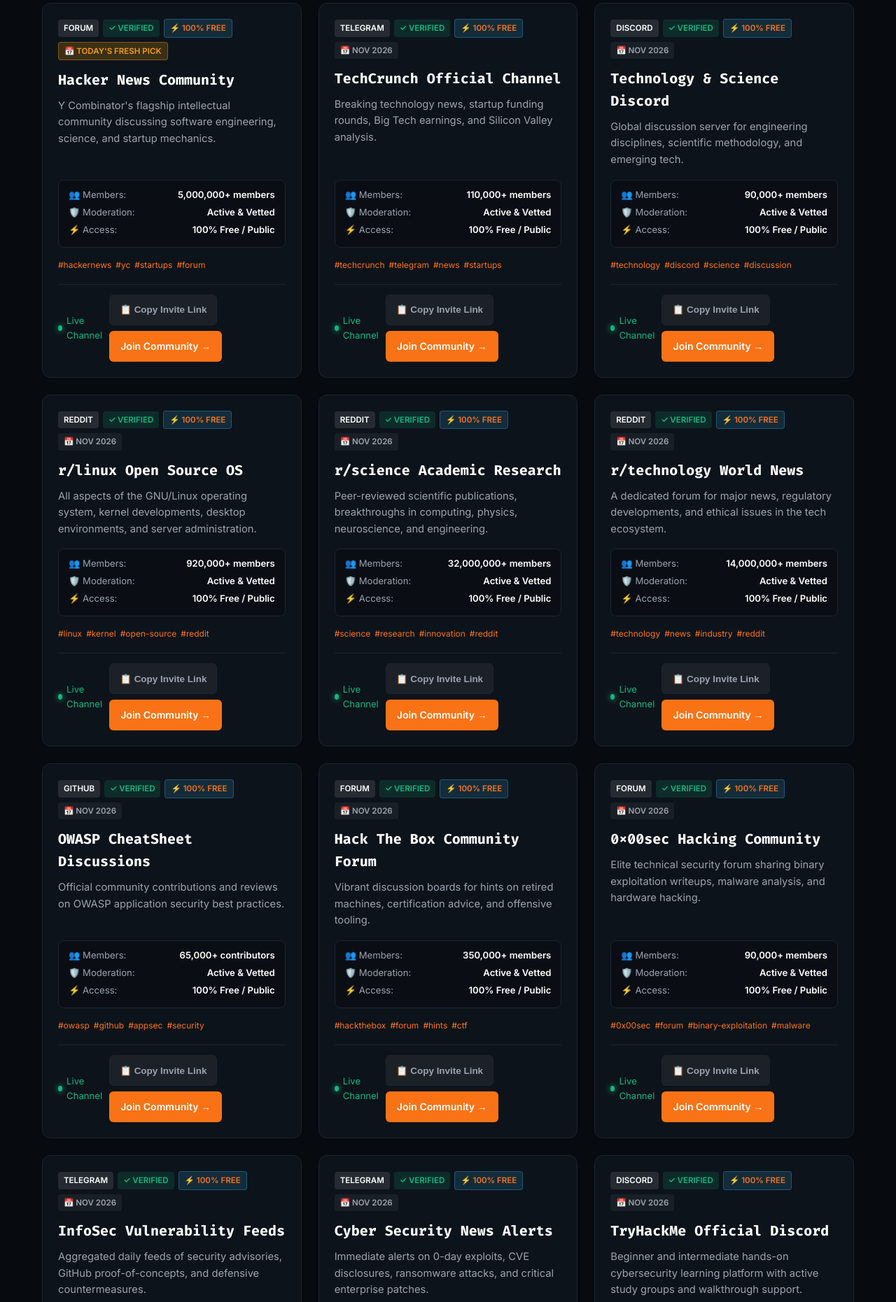
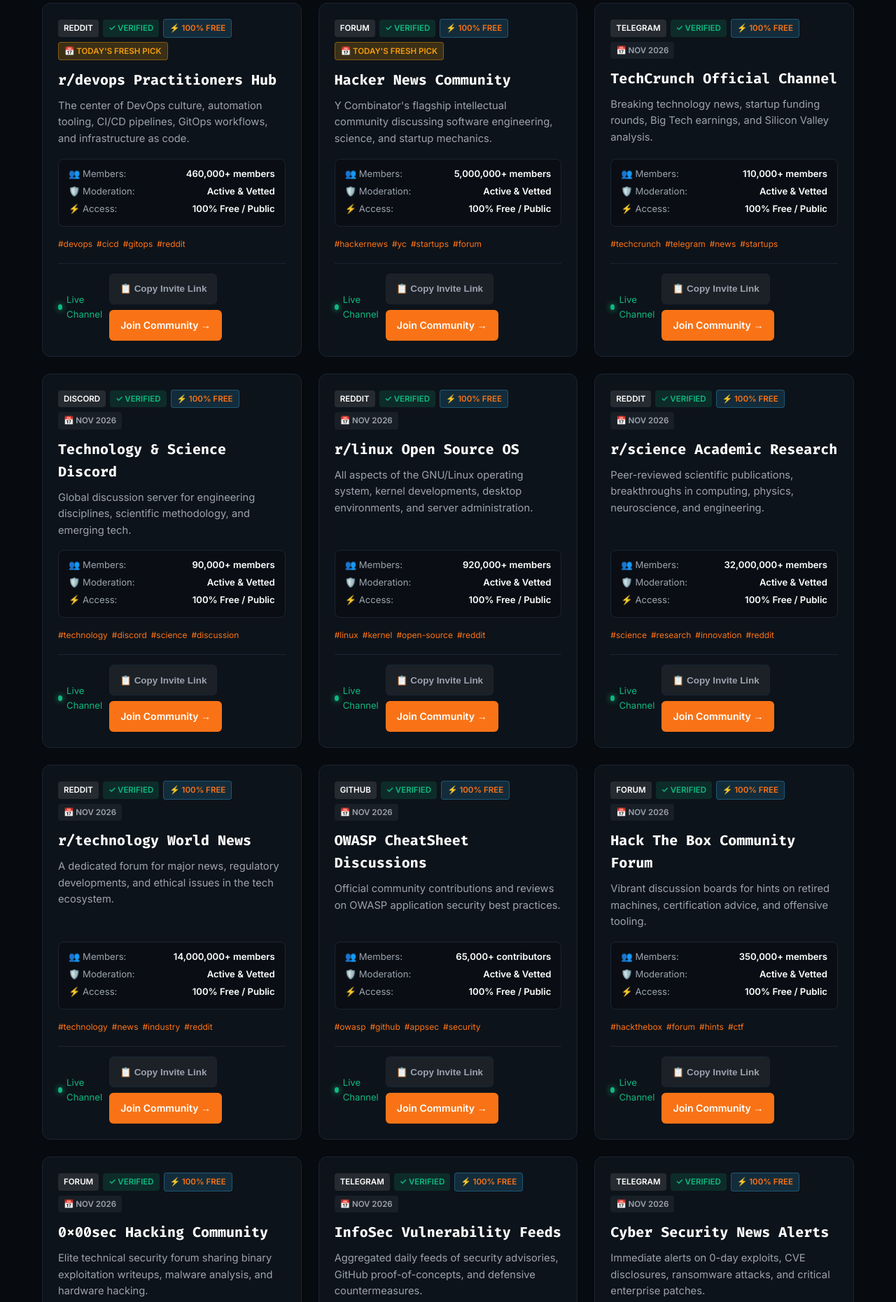
Before and after one commit to jibranpcccc/kubernetes-cloud-native-hub, a plain HTML site: page index.html in a window 1280 px wide. Shown: the part 1231-3092 px from the top of the page at 70% size. Drawn offline with Linux system fonts and the light colour scheme.

Commit message:
feat(replenishment): fresh community links added - 2026-11-18 [skip ci]

```diff
--- a/feed.xml
+++ b/feed.xml
@@ -4,10 +4,17 @@
     <title>Kubernetes &amp; Cloud Native Architect Hub</title>
     <link>https://kubernetes-cloud-native-hub.netlify.app/</link>
     <description>Verified community directory and updates.</description>
-    <lastBuildDate>Wed, 18 Nov 2026 06:02:37 GMT</lastBuildDate>
+    <lastBuildDate>Wed, 18 Nov 2026 07:24:01 GMT</lastBuildDate>
     <atom:link href="https://kubernetes-cloud-native-hub.netlify.app/feed.xml" rel="self" type="application/rss+xml"/>
     <atom:link href="https://pubsubhubbub.appspot.com/" rel="hub"/>
-                                                                                                                                                                                                                            <item>
+                                                                                                                                                                                                                                <item>
+      <title>📅 Today's Fresh Pick: r/devops Practitioners Hub (Reddit)</title>
+      <link>https://www.reddit.com/r/devops/</link>
+      <guid isPermaLink="false">https://kubernetes-cloud-native-hub.netlify.app/#kubernetes-cloud-native-architect-hub-reddit-1-2026-11-18</guid>
+      <pubDate>Wed, 18 Nov 2026 07:24:01 GMT</pubDate>
+      <description>Newly verified community added to Kubernetes &amp; Cloud Native Architect Hub: The center of DevOps culture, automation tooling, CI/CD pipelines, GitOps workflows, and infrastructure as code.</description>
+    </item>
+<item>
       <title>📅 Today's Fresh Pick: Hacker News Community (Forum)</title>
       <link>https://news.ycombinator.com</link>
       <guid isPermaLink="false">https://kubernetes-cloud-native-hub.netlify.app/#kubernetes-cloud-native-hub-forum-20261008-1-2026-11-18</guid>
@@ -175,12 +182,5 @@
       <pubDate>Mon, 19 Oct 2026 06:02:32 GMT</pubDate>
       <description>Newly verified community added to Kubernetes &amp; Cloud Native Architect Hub: Y Combinator's flagship intellectual community discussing software engineering, science, and startup mechanics.</description>
     </item>
-<item>
-      <title>📅 Today's Fresh Pick: Hacker News Community (Forum)</title>
-      <link>https://news.ycombinator.com</link>
-      <guid isPermaLink="false">https://kubernetes-cloud-native-hub.netlify.app/#kubernetes-cloud-native-hub-forum-20261008-1-2026-10-18</guid>
-      <pubDate>Sun, 18 Oct 2026 06:02:39 GMT</pubDate>
-      <description>Newly verified community added to Kubernetes &amp; Cloud Native Architect Hub: Y Combinator's flagship intellectual community discussing software engineering, science, and startup mechanics.</description>
-    </item>
   </channel>
 </rss>
--- a/index.html
+++ b/index.html
@@ -148,163 +148,163 @@
           {
             "@type": "ListItem",
             "position": 1,
+            "name": "r/devops Practitioners Hub",
+            "description": "The center of DevOps culture, automation tooling, CI/CD pipelines, GitOps workflows, and infrastructure as code.",
+            "url": "https://www.reddit.com/r/devops/"
+          },
+          {
+            "@type": "ListItem",
+            "position": 2,
             "name": "Hacker News Community",
             "description": "Y Combinator's flagship intellectual community discussing software engineering, science, and startup mechanics.",
             "url": "https://news.ycombinator.com"
           },
           {
             "@type": "ListItem",
-            "position": 2,
+            "position": 3,
             "name": "TechCrunch Official Channel",
             "description": "Breaking technology news, startup funding rounds, Big Tech earnings, and Silicon Valley analysis.",
             "url": "https://t.me/techcrunch"
           },
           {
             "@type": "ListItem",
-            "position": 3,
+            "position": 4,
             "name": "Technology & Science Discord",
             "description": "Global discussion server for engineering disciplines, scientific methodology, and emerging tech.",
             "url": "https://discord.gg/tech"
           },
           {
             "@type": "ListItem",
-            "position": 4,
+            "position": 5,
             "name": "r/linux Open Source OS",
             "description": "All aspects of the GNU/Linux operating system, kernel developments, desktop environments, and server administration.",
             "url": "https://www.reddit.com/r/linux/"
           },
           {
             "@type": "ListItem",
-            "position": 5,
+            "position": 6,
             "name": "r/science Academic Research",
             "description": "Peer-reviewed scientific publications, breakthroughs in computing, physics, neuroscience, and engineering.",
             "url": "https://www.reddit.com/r/science/"
           },
           {
             "@type": "ListItem",
-            "position": 6,
+            "position": 7,
             "name": "r/technology World News",
             "description": "A dedicated forum for major news, regulatory developments, and ethical issues in the tech ecosystem.",
             "url": "https://www.reddit.com/r/technology/"
           },
           {
             "@type": "ListItem",
-            "position": 7,
+            "position": 8,
             "name": "OWASP CheatSheet Discussions",
             "description": "Official community contributions and reviews on OWASP application security best practices.",
             "url": "https://github.com/OWASP/CheatSheetSeries/discussions"
           },
           {
             "@type": "ListItem",
-            "position": 8,
+            "position": 9,
             "name": "Hack The Box Community Forum",
             "description": "Vibrant discussion boards for hints on retired machines, certification advice, and offensive tooling.",
             "url": "https://forum.hackthebox.com"
           },
           {
             "@type": "ListItem",
-            "position": 9,
+            "position": 10,
             "name": "0x00sec Hacking Community",
             "description": "Elite technical security forum sharing binary exploitation writeups, malware analysis, and hardware hacking.",
             "url": "https://0x00sec.org"
           },
           {
             "@type": "ListItem",
-            "position": 10,
+            "position": 11,
             "name": "InfoSec Vulnerability Feeds",
             "description": "Aggregated daily feeds of security advisories, GitHub proof-of-concepts, and defensive countermeasures.",
             "url": "https://t.me/infosec_alerts"
           },
           {
             "@type": "ListItem",
-            "position": 11,
+            "position": 12,
             "name": "Cyber Security News Alerts",
             "description": "Immediate alerts on 0-day exploits, CVE disclosures, ransomware attacks, and critical enterprise patches.",
             "url": "https://t.me/cybersecurity_news"
           },
           {
             "@type": "ListItem",
-            "position": 12,
+            "position": 13,
             "name": "TryHackMe Official Discord",
             "description": "Beginner and intermediate hands-on cybersecurity learning platform with active study groups and walkthrough support.",
             "url": "https://discord.gg/tryhackme"
           },
           {
             "@type": "ListItem",
-            "position": 13,
+            "position": 14,
             "name": "Hack The Box Official Discord",
             "description": "Official community for Hack The Box users tackling active CTF machines, forensic challenges, and Academy modules.",
             "url": "https://discord.gg/hackthebox"
           },
           {
             "@type": "ListItem",
-            "position": 14,
+            "position": 15,
             "name": "r/bugbounty Hunters",
             "description": "Tips, methodologies, writeups, and bounty program discussions for HackerOne and Bugcrowd researchers.",
             "url": "https://www.reddit.com/r/bugbounty/"
           },
           {
             "@type": "ListItem",
-            "position": 15,
+            "position": 16,
             "name": "r/ethicalhacking Community",
             "description": "Ethical hacking guides, Kali Linux tools, network reconnaissance, and offensive security learning resources.",
             "url": "https://www.reddit.com/r/ethicalhacking/"
           },
           {
             "@type": "ListItem",
-            "position": 16,
+            "position": 17,
             "name": "r/netsec Network Security",
             "description": "Peer-reviewed technical infosec community sharing vulnerability advisories, exploit analysis, and security whitepapers.",
             "url": "https://www.reddit.com/r/netsec/"
           },
           {
             "@type": "ListItem",
-            "position": 17,
+            "position": 18,
             "name": "r/cybersecurity Defense Hub",
             "description": "Primary community for enterprise security analysts, blue teams, compliance frameworks, and threat intelligence.",
             "url": "https://www.reddit.com/r/cybersecurity/"
           },
           {
             "@type": "ListItem",
-            "position": 18,
+            "position": 19,
             "name": "DEV Community WebDev Hub",
             "description": "Global developer blogging and discussion platform sharing tutorials, benchmarks, and project breakdowns.",
             "url": "https://dev.to/t/webdev"
           },
           {
             "@type": "ListItem",
-            "position": 19,
+            "position": 20,
             "name": "Stack Overflow Python Questions",
             "description": "The world's largest repository of solved Python questions, debugging threads, and code snippets.",
             "url": "https://stackoverflow.com/questions/tagged/python"
           },
           {
             "@type": "ListItem",
-            "position": 20,
+            "position": 21,
             "name": "Next.js GitHub Discussions",
             "description": "Active community discussions and RFCs on Next.js architectures, streaming SSR, and edge rendering.",
             "url": "https://github.com/vercel/next.js/discussions"
           },
           {
             "@type": "ListItem",
-            "position": 21,
+            "position": 22,
             "name": "Rust Language GitHub Discussions",
             "description": "Official GitHub Discussions board for the Rust programming language compiler, RFCs, and tools.",
             "url": "https://users.rust-lang.org"
           },
           {
             "@type": "ListItem",
-            "position": 22,
+            "position": 23,
             "name": "Tailwind CSS Discord",
             "description": "Official community for Tailwind CSS utility-first design, component architectures, and responsive layout styling.",
             "url": "https://discord.gg/tailwind"
-          },
-          {
-            "@type": "ListItem",
-            "position": 23,
-            "name": "r/devops Practitioners Hub",
-            "description": "The center of DevOps culture, automation tooling, CI/CD pipelines, GitOps workflows, and infrastructure as code.",
-            "url": "https://www.reddit.com/r/devops/"
           },
           {
             "@type": "ListItem",
@@ -617,7 +617,31 @@
         </div>
         <div id="vetted-communities" class="grid">
 
-        <div id="community-card-1" class="card" data-platform="forum" data-category="computer science & startups">
+        <div id="community-card-1" class="card" data-platform="reddit" data-category="devops & ci/cd">
+            <div class="card-header">
+                <span class="badge badge-platform">Reddit</span>
+                <span class="badge badge-verified">✓ Verified</span>
+                <span class="badge badge-free">⚡ 100% Free</span>
+                <span class="badge badge-date" style="background: rgba(245, 158, 11, 0.2); color: #f59e0b; border: 1px solid rgba(245, 158, 11, 0.4); font-weight: 700;">📅 Today's Fresh Pick</span>
+            </div>
+            <h3 class="card-title">r/devops Practitioners Hub</h3>
+            <p class="card-desc">The center of DevOps culture, automation tooling, CI/CD pipelines, GitOps workflows, and infrastructure as code.</p>
+            <div class="spec-matrix">
+                <div class="spec-row"><span>👥 Members:</span> <strong>460,000+ members</strong></div>
+                <div class="spec-row"><span>🛡️ Moderation:</span> <strong>Active & Vetted</strong></div>
+                <div class="spec-row"><span>⚡ Access:</span> <strong>100% Free / Public</strong></div>
+            </div>
+            <div class="tags-row"><span class="tag">#devops</span><span class="tag">#cicd</span><span class="tag">#gitops</span><span class="tag">#reddit</span></div>
+            <div class="card-footer">
+                <span class="activity-pulse"><span class="pulse-dot"></span> Live Channel</span>
+                <div class="card-actions">
+                    <button class="btn-copy-invite" onclick="copyInviteLink(event, 'https://www.reddit.com/r/devops/')">📋 Copy Invite Link</button>
+                    <a href="https://www.reddit.com/r/devops/" target="_blank" rel="noopener noreferrer" class="btn-join">Join Community →</a>
+                </div>
+            </div>
+        </div>
+
+        <div id="community-card-2" class="card" data-platform="forum" data-category="computer science & startups">
             <div class="card-header">
                 <span class="badge badge-platform">Forum</span>
                 <span class="badge badge-verified">✓ Verified</span>
@@ -641,7 +665,7 @@
             </div>
         </div>
 
-        <div id="community-card-2" class="card" data-platform="telegram" data-category="tech news">
+        <div id="community-card-3" class="card" data-platform="telegram" data-category="tech news">
             <div class="card-header">
                 <span class="badge badge-platform">Telegram</span>
                 <span class="badge badge-verified">✓ Verified</span>
@@ -665,7 +689,7 @@
             </div>
         </div>
 
-        <div id="community-card-3" class="card" data-platform="discord" data-category="tech discussion">
+        <div id="community-card-4" class="card" data-platform="discord" data-category="tech discussion">
             <div class="card-header">
                 <span class="badge badge-platform">Discord</span>
                 <span class="badge badge-verified">✓ Verified</span>
@@ -689,7 +713,7 @@
             </div>
         </div>
 
-        <div id="community-card-4" class="card" data-platform="reddit" data-category="linux & os">
+        <div id="community-card-5" class="card" data-platform="reddit" data-category="linux & os">
             <div class="card-header">
                 <span class="badge badge-platform">Reddit</span>
                 <span class="badge badge-verified">✓ Verified</span>
@@ -713,7 +737,7 @@
             </div>
         </div>
 
-        <div id="community-card-5" class="card" data-platform="reddit" data-category="science & innovation">
+        <div id="community-card-6" class="card" data-platform="reddit" data-category="science & innovation">
             <div class="card-header">
                 <span class="badge badge-platform">Reddit</span>
                 <span class="badge badge-verified">✓ Verified</span>
@@ -737,7 +761,7 @@
             </div>
         </div>
 
-        <div id="community-card-6" class="card" data-platform="reddit" data-category="tech news">
+        <div id="community-card-7" class="card" data-platform="reddit" data-category="tech news">
             <div class="card-header">
                 <span class="badge badge-platform">Reddit</span>
                 <span class="badge badge-verified">✓ Verified</span>
@@ -761,7 +785,7 @@
             </div>
         </div>
 
-        <div id="community-card-7" class="card" data-platform="github" data-category="appsec">
+        <div id="community-card-8" class="card" data-platform="github" data-category="appsec">
             <div class="card-header">
                 <span class="badge badge-platform">GitHub</span>
                 <span class="badge badge-verified">✓ Verified</span>
@@ -785,7 +809,7 @@
             </div>
         </div>
 
-        <div id="community-card-8" class="card" data-platform="forum" data-category="penetration testing">
+        <div id="community-card-9" class="card" data-platform="forum" data-category="penetration testing">
             <div class="card-header">
                 <span class="badge badge-platform">Forum</span>
                 <span class="badge badge-verified">✓ Verified</span>
@@ -809,7 +833,7 @@
             </div>
         </div>
 
-        <div id="community-card-9" class="card" data-platform="forum" data-category="offensive security">
+        <div id="community-card-10" class="card" data-platform="forum" data-category="offensive security">
             <div class="card-header">
                 <span class="badge badge-platform">Forum</span>
                 <span class="badge badge-verified">✓ Verified</span>
@@ -833,7 +857,7 @@
             </div>
         </div>
 
-        <div id="community-card-10" class="card" data-platform="telegram" data-category="vulnerability research">
+        <div id="community-card-11" class="card" data-platform="telegram" data-category="vulnerability research">
             <div class="card-header">
                 <span class="badge badge-platform">Telegram</span>
                 <span class="badge badge-verified">✓ Verified</span>
@@ -857,7 +881,7 @@
             </div>
         </div>
 
-        <div id="community-card-11" class="card" data-platform="telegram" data-category="threat intelligence">
+        <div id="community-card-12" class="card" data-platform="telegram" data-category="threat intelligence">
             <div class="card-header">
                 <span class="badge badge-platform">Telegram</span>
                 <span class="badge badge-verified">✓ Verified</span>
@@ -881,7 +905,7 @@
             </div>
         </div>
 
-        <div id="community-card-12" class="card" data-platform="discord" data-category="cybersecurity education">
+        <div id="community-card-13" class="card" data-platform="discord" data-category="cybersecurity education">
             <div class="card-header">
                 <span class="badge badge-platform">Discord</span>
                 <span class="badge badge-verified">✓ Verified</span>
@@ -905,7 +929,7 @@
             </div>
         </div>
 
-        <div id="community-card-13" class="card" data-platform="discord" data-category="ctf & labs">
+        <div id="community-card-14" class="card" data-platform="discord" data-category="ctf & labs">
             <div class="card-header">
                 <span class="badge badge-platform">Discord</span>
                 <span class="badge badge-verified">✓ Verified</span>
@@ -929,7 +953,7 @@
             </div>
         </div>
 
-        <div id="community-card-14" class="card" data-platform="reddit" data-category="bug bounty">
+        <div id="community-card-15" class="card" data-platform="reddit" data-category="bug bounty">
             <div class="card-header">
                 <span class="badge badge-platform">Reddit</span>
                 <span class="badge badge-verified">✓ Verified</span>
@@ -953,7 +977,7 @@
             </div>
         </div>
 
-        <div id="community-card-15" class="card" data-platform="reddit" data-category="penetration testing">
+        <div id="community-card-16" class="card" data-platform="reddit" data-category="penetration testing">
             <div class="card-header">
                 <span class="badge badge-platform">Reddit</span>
                 <span class="badge badge-verified">✓ Verified</span>
@@ -977,7 +1001,7 @@
             </div>
         </div>
 
-        <div id="community-card-16" class="card" data-platform="reddit" data-category="information security">
+        <div id="community-card-17" class="card" data-platform="reddit" data-category="information security">
             <div class="card-header">
                 <span class="badge badge-platform">Reddit</span>
                 <span class="badge badge-verified">✓ Verified</span>
@@ -1001,7 +1025,7 @@
             </div>
         </div>
 
-        <div id="community-card-17" class="card" data-platform="reddit" data-category="cybersecurity">
+        <div id="community-card-18" class="card" data-platform="reddit" data-category="cybersecurity">
             <div class="card-header">
                 <span class="badge badge-platform">Reddit</span>
                 <span class="badge badge-verified">✓ Verified</span>
@@ -1025,7 +1049,7 @@
             </div>
         </div>
 
-        <div id="community-card-18" class="card" data-platform="forum" data-category="web development">
+        <div id="community-card-19" class="card" data-platform="forum" data-category="web development">
             <div class="card-header">
                 <span class="badge badge-platform">Forum</span>
                 <span class="badge badge-verified">✓ Verified</span>
@@ -1049,7 +1073,7 @@
             </div>
         </div>
 
-        <div id="community-card-19" class="card" data-platform="forum" data-category="python development">
+        <div id="community-card-20" class="card" data-platform="forum" data-category="python development">
             <div class="card-header">
                 <span class="badge badge-platform">Forum</span>
                 <span class="badge badge-verified">✓ Verified</span>
@@ -1073,7 +1097,7 @@
             </div>
         </div>
 
-        <div id="community-card-20" class="card" data-platform="github" data-category="frontend engineering">
+        <div id="community-card-21" class="card" data-platform="github" data-category="frontend engineering">
             <div class="card-header">
                 <span class="badge badge-platform">GitHub</span>
                 <span class="badge badge-verified">✓ Verified</span>
@@ -1097,7 +1121,7 @@
             </div>
         </div>
 
-        <div id="community-card-21" class="card" data-platform="github" data-category="systems programming">
+        <div id="community-card-22" class="card" data-platform="github" data-category="systems programming">
             <div class="card-header">
                 <span class="badge badge-platform">GitHub</span>
                 <span class="badge badge-verified">✓ Verified</span>
@@ -1121,7 +1145,7 @@
             </div>
         </div>
 
-        <div id="community-card-22" class="card" data-platform="discord" data-category="frontend engineering">
+        <div id="community-card-23" class="card" data-platform="discord" data-category="frontend engineering">
             <div class="card-header">
                 <span class="badge badge-platform">Discord</span>
                 <span class="badge badge-verified">✓ Verified</span>
@@ -1141,30 +1165,6 @@
                 <div class="card-actions">
                     <button class="btn-copy-invite" onclick="copyInviteLink(event, 'https://discord.gg/tailwind')">📋 Copy Invite Link</button>
                     <a href="https://discord.gg/tailwind" target="_blank" rel="noopener noreferrer" class="btn-join">Join Community →</a>
-                </div>
-            </div>
-        </div>
-
-        <div id="community-card-23" class="card" data-platform="reddit" data-category="devops & ci/cd">
-            <div class="card-header">
-                <span class="badge badge-platform">Reddit</span>
-                <span class="badge badge-verified">✓ Verified</span>
-                <span class="badge badge-free">⚡ 100% Free</span>
-                <span class="badge badge-date">📅 Nov 2026</span>
-            </div>
-            <h3 class="card-title">r/devops Practitioners Hub</h3>
-            <p class="card-desc">The center of DevOps culture, automation tooling, CI/CD pipelines, GitOps workflows, and infrastructure as code.</p>
-            <div class="spec-matrix">
-                <div class="spec-row"><span>👥 Members:</span> <strong>460,000+ members</strong></div>
-                <div class="spec-row"><span>🛡️ Moderation:</span> <strong>Active & Vetted</strong></div>
-                <div class="spec-row"><span>⚡ Access:</span> <strong>100% Free / Public</strong></div>
-            </div>
-            <div class="tags-row"><span class="tag">#devops</span><span class="tag">#cicd</span><span class="tag">#gitops</span><span class="tag">#reddit</span></div>
-            <div class="card-footer">
-                <span class="activity-pulse"><span class="pulse-dot"></span> Live Channel</span>
-                <div class="card-actions">
-                    <button class="btn-copy-invite" onclick="copyInviteLink(event, 'https://www.reddit.com/r/devops/')">📋 Copy Invite Link</button>
-                    <a href="https://www.reddit.com/r/devops/" target="_blank" rel="noopener noreferrer" class="btn-join">Join Community →</a>
                 </div>
             </div>
         </div>
```
Also changed, not shown: data/groups.json (+20 -19 lines).
